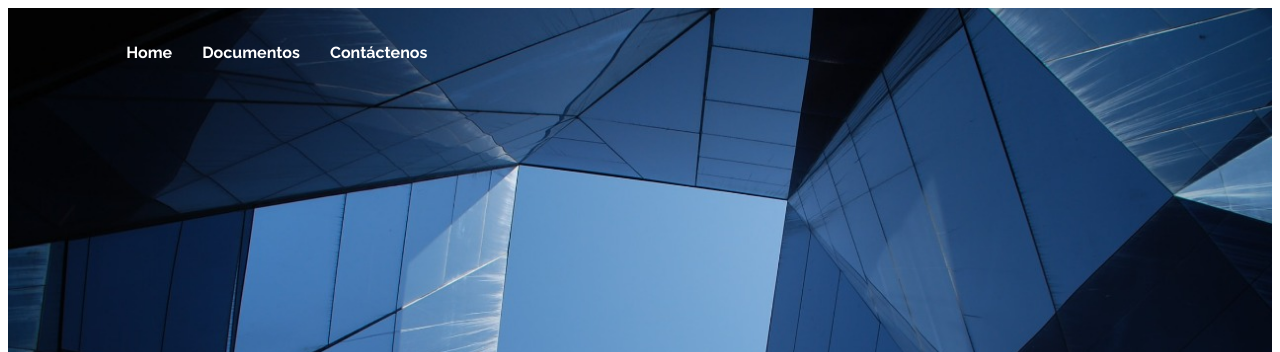
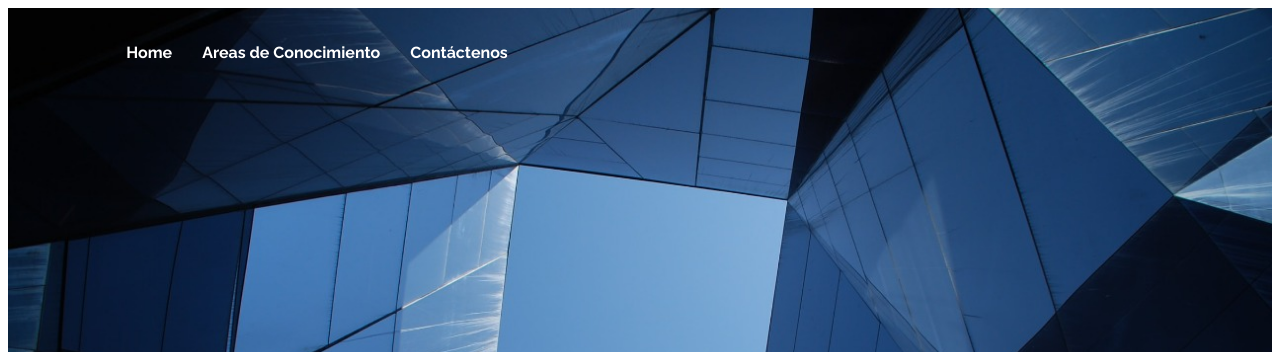
Before and after one commit to EconomiaParaTodos/Liter_Macro, a plain HTML site: page index.html in a window 1280 px wide. Shown: the top 352 px of the page. Drawn offline with Linux system fonts and the light colour scheme.

Commit message:
Update index.html

```diff
--- a/index.html
+++ b/index.html
@@ -13,7 +13,7 @@ ANOTACIONES DE MACRO
             <ul class="nav">
                 <li><a href="https://economiaparatodos.github.io/indice/">Home</a></li>
 
-                <li><a href="https://economiaparatodos.github.io/documentos/">Documentos</a>
+                <li><a href="https://economiaparatodos.github.io/documentos/">Areas de Conocimiento</a>
                     <ul>
                         <li><a href="https://economiaparatodos.github.io/Microeconomia/">Microeconomía</a></li>
                         <li><a href="https://economiaparatodos.github.io/Macroeconomia-1-00/">Macroeconomía</a></li>
```
